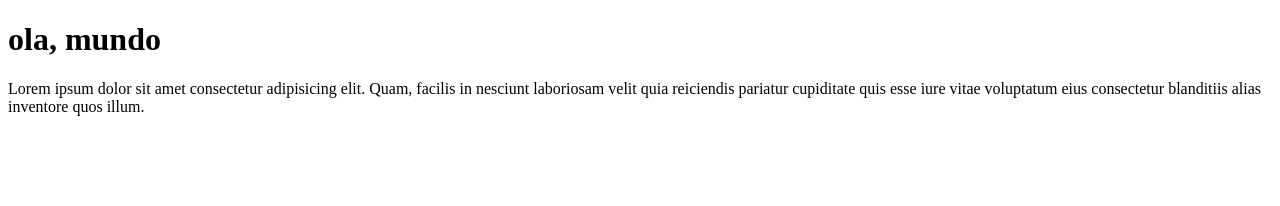
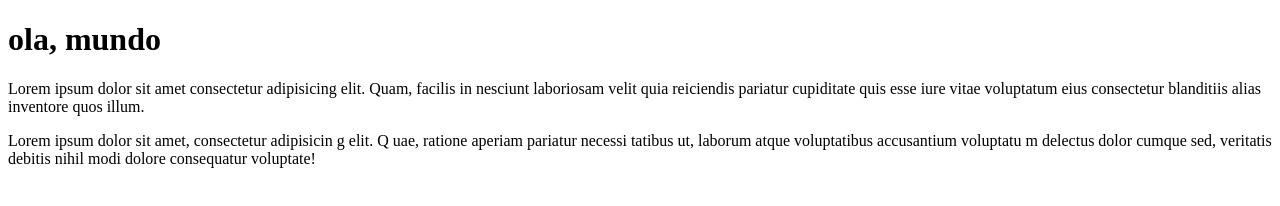
Before and after one commit to JuniorNasci/Primeiros-Estudos, a plain HTML site: page index.html in a window 1280 px wide. Drawn offline with Linux system fonts and the light colour scheme.

Commit message:
adicionei um paragrafo

```diff
--- a/index.html
+++ b/index.html
@@ -12,5 +12,12 @@
         Quam, facilis in nesciunt laboriosam velit quia reiciendis
         pariatur cupiditate quis esse iure vitae voluptatum eius consectetur
          blanditiis alias inventore quos illum.</p>
+
+    <p>Lorem ipsum dolor sit amet, consectetur adipisicin
+        g elit. Q
+        uae, ratione aperiam pariatur necessi
+        tatibus ut, laborum atque voluptatibus accusantium voluptatu
+        m delectus dolor cumque sed, veritatis debitis nihil modi dolore consequatur voluptate!
+    </p>
 </body>
 </html>
```
